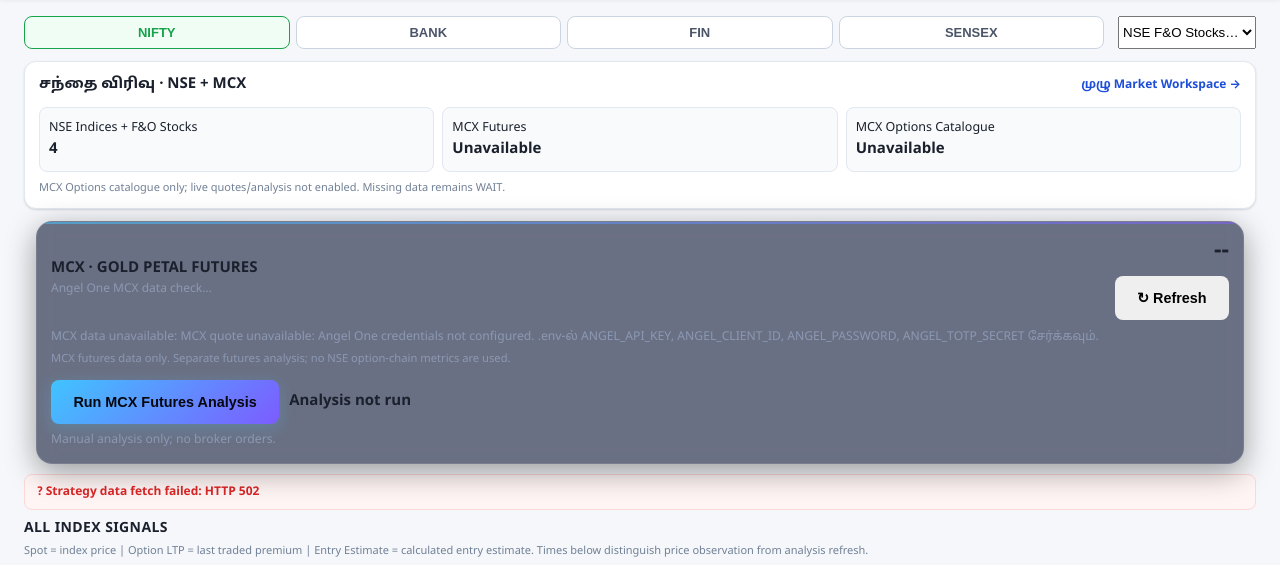
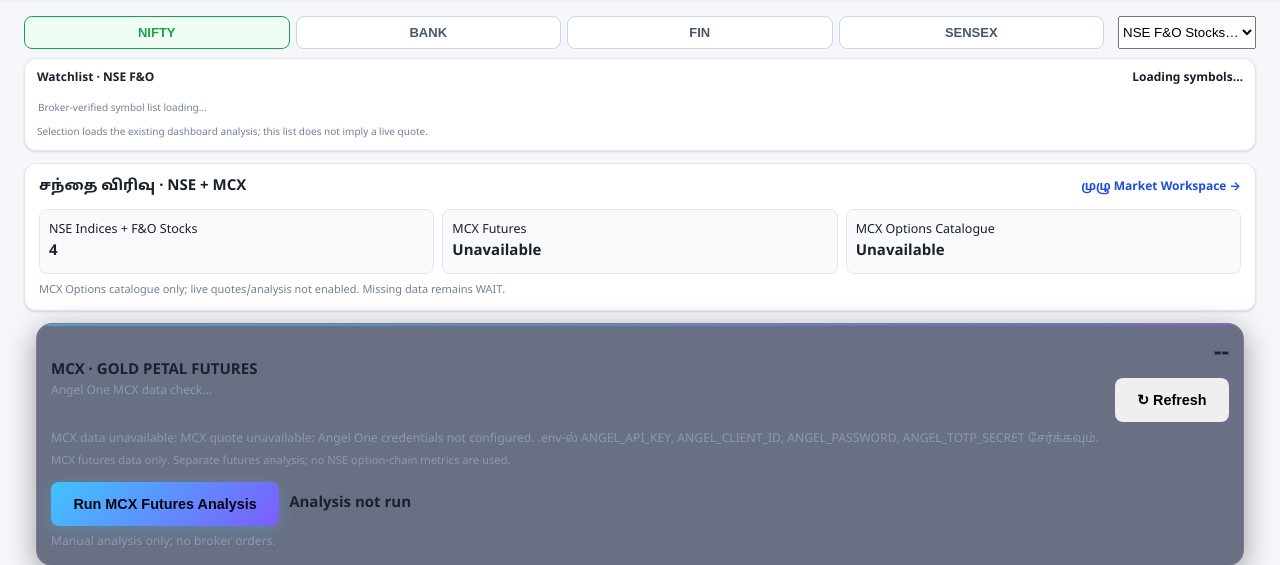
Before and after one commit to nalvagaikannan-art/nifty, a FastAPI app: page /dashboard in a window 1280 px wide. Shown: the part 53-618 px from the top of the page. Run offline with FastAPI, Linux system fonts and the light colour scheme; data that the repository does not hold is empty; some libraries are stand-ins or nearby versions.

Commit message:
Add backend-verified NSE watchlist to dashboard

```diff
--- a/app/templates/dashboard.html
+++ b/app/templates/dashboard.html
@@ -241,6 +241,13 @@
   color: var(--lt-green);
 }
 
+/* Backend-verified symbol watchlist; selection reuses the dashboard's normal data flow. */
+.lt-watchlist{margin:-3px 0 12px;padding:10px 12px;background:var(--lt-card);border:1px solid var(--lt-border);border-radius:var(--lt-radius);box-shadow:var(--lt-shadow)}
+.lt-watchlist-head{display:flex;justify-content:space-between;align-items:center;gap:8px;margin-bottom:8px;font-size:12px;font-weight:800}
+.lt-watchlist-items{display:flex;gap:6px;overflow-x:auto;padding:2px 1px 5px;scrollbar-width:thin}
+.lt-watch-chip{flex:0 0 auto;border:1px solid var(--lt-border2);border-radius:999px;background:var(--lt-gray-bg);color:var(--lt-text2);padding:6px 10px;font-size:11px;font-weight:800;cursor:pointer}
+.lt-watch-chip.active{border-color:var(--lt-green);background:var(--lt-green-bg);color:var(--lt-green)}
+.lt-watch-note{font-size:10px;color:var(--lt-text3);margin-top:4px}
 /* ── Card base ── */
 .lt-card {
   background: var(--lt-card);
@@ -1029,6 +1036,14 @@
         <option value="">NSE F&O Stocks…</option>
       </select>
     </div>
+
+    <section id="lt-watchlist" class="lt-watchlist" aria-label="Broker verified NSE watchlist">
+      <div class="lt-watchlist-head"><span>Watchlist · NSE F&amp;O</span><span id="lt-watch-count">Loading symbols…</span></div>
+      <div id="lt-watchlist-items" class="lt-watchlist-items" role="group" aria-label="Select dashboard symbol">
+        <span class="lt-watch-note">Broker-verified symbol list loading…</span>
+      </div>
+      <div class="lt-watch-note" id="lt-watch-note">Selection loads the existing dashboard analysis; this list does not imply a live quote.</div>
+    </section>
 
     <section id="lt-market-universe" aria-label="Unified market coverage" style="margin:0 0 12px;padding:12px 14px;background:#fff;border:1px solid var(--lt-border);border-radius:var(--lt-radius);box-shadow:var(--lt-shadow);">
       <div style="display:flex;align-items:center;justify-content:space-between;gap:10px;flex-wrap:wrap;">
@@ -1806,10 +1821,50 @@ ltClock();
 fetch('/api/market/symbols').then(function(r){return r.json();}).then(function(u){
   var sel=document.getElementById('lt-stock-select');
   if(!sel || !u || !u.stocks_available || !Array.isArray(u.stocks)) return;
-  u.stocks.forEach(function(sym){
-    var opt=document.createElement('option'); opt.value=sym; opt.textContent=sym; sel.appendChild(opt);
+  var indices=Array.isArray(u.indices)?u.indices:[];
+  var stocks=Array.isArray(u.stocks)?u.stocks:[];
+  if(sel && u.stocks_available){
+    stocks.forEach(function(sym){
+      var opt=document.createElement('option'); opt.value=sym; opt.textContent=sym; sel.appendChild(opt);
+    });
+  }
+  var list=document.getElementById('lt-watchlist-items');
+  var count=document.getElementById('lt-watch-count');
+  if(list){
+    list.textContent='';
+    if(!indices.length && !stocks.length){
+      list.textContent='Verified symbols unavailable';
+      if(count) count.textContent='Unavailable';
+    }else{
+      indices.concat(stocks).forEach(function(raw){
+        var sym=String(raw||'').trim().toUpperCase();
+        if(!sym) return;
+        var chip=document.createElement('button');
+        chip.type='button'; chip.className='lt-watch-chip';
+        chip.dataset.watchSym=sym; chip.textContent=sym;
+        chip.setAttribute('aria-pressed',sym===ltSym?'true':'false');
+        chip.addEventListener('click',function(){ltSetSym(null,sym);});
+        list.appendChild(chip);
+      });
+      if(count) count.textContent=(indices.length+stocks.length)+' verified symbols';
+      ltUpdateWatchlistSelection();
+    }
+  }
+}).catch(function(){
+  var list=document.getElementById('lt-watchlist-items');
+  var count=document.getElementById('lt-watch-count');
+  if(list) list.textContent='Broker-verified symbols unavailable';
+  if(count) count.textContent='Unavailable';
+  /* Existing index tabs remain usable when the stock master is unavailable. */
+});
+
+function ltUpdateWatchlistSelection(){
+  document.querySelectorAll('[data-watch-sym]').forEach(function(chip){
+    var active=chip.dataset.watchSym===String(ltSym||'').toUpperCase();
+    chip.classList.toggle('active',active);
+    chip.setAttribute('aria-pressed',active?'true':'false');
   });
-}).catch(function(){ /* index selector remains usable if the stock master is unavailable */ });
+}
 
 // ── Symbol selector ──
 function ltSetSym(btn, sym){
@@ -1818,6 +1873,7 @@ function ltSetSym(btn, sym){
   var stockSelect = document.getElementById('lt-stock-select');
   if(stockSelect && stockSelect.value !== sym) stockSelect.value = '';
   ltSym = sym;
+  ltUpdateWatchlistSelection();
   document.getElementById('lt-sym-name').textContent = sym === 'NIFTY' ? 'NIFTY 50' : sym;
   ltLoadSignalHistory();
   // SYMBOL_SWITCH_QUEUE_FIX: if a refresh is already running, its old
```
